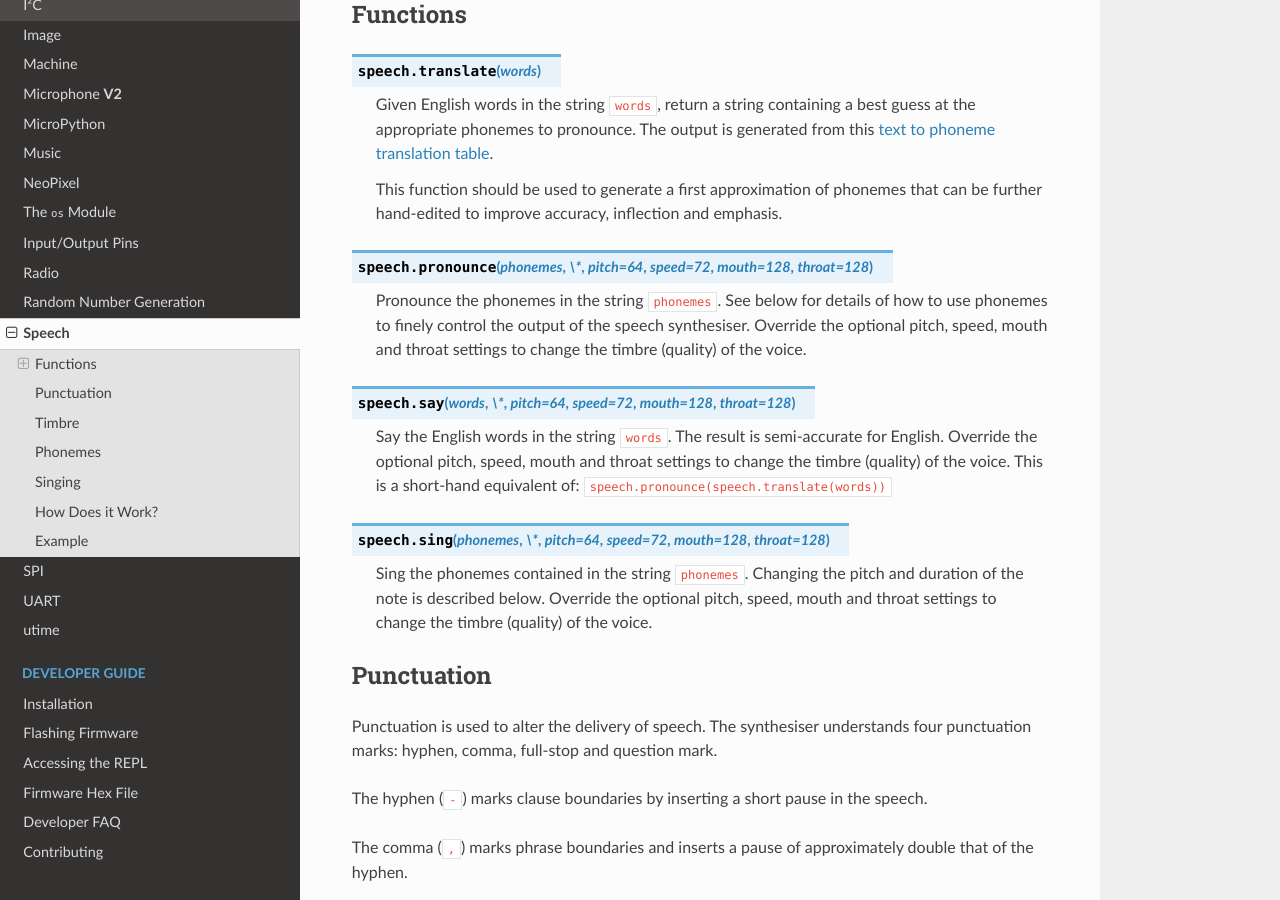
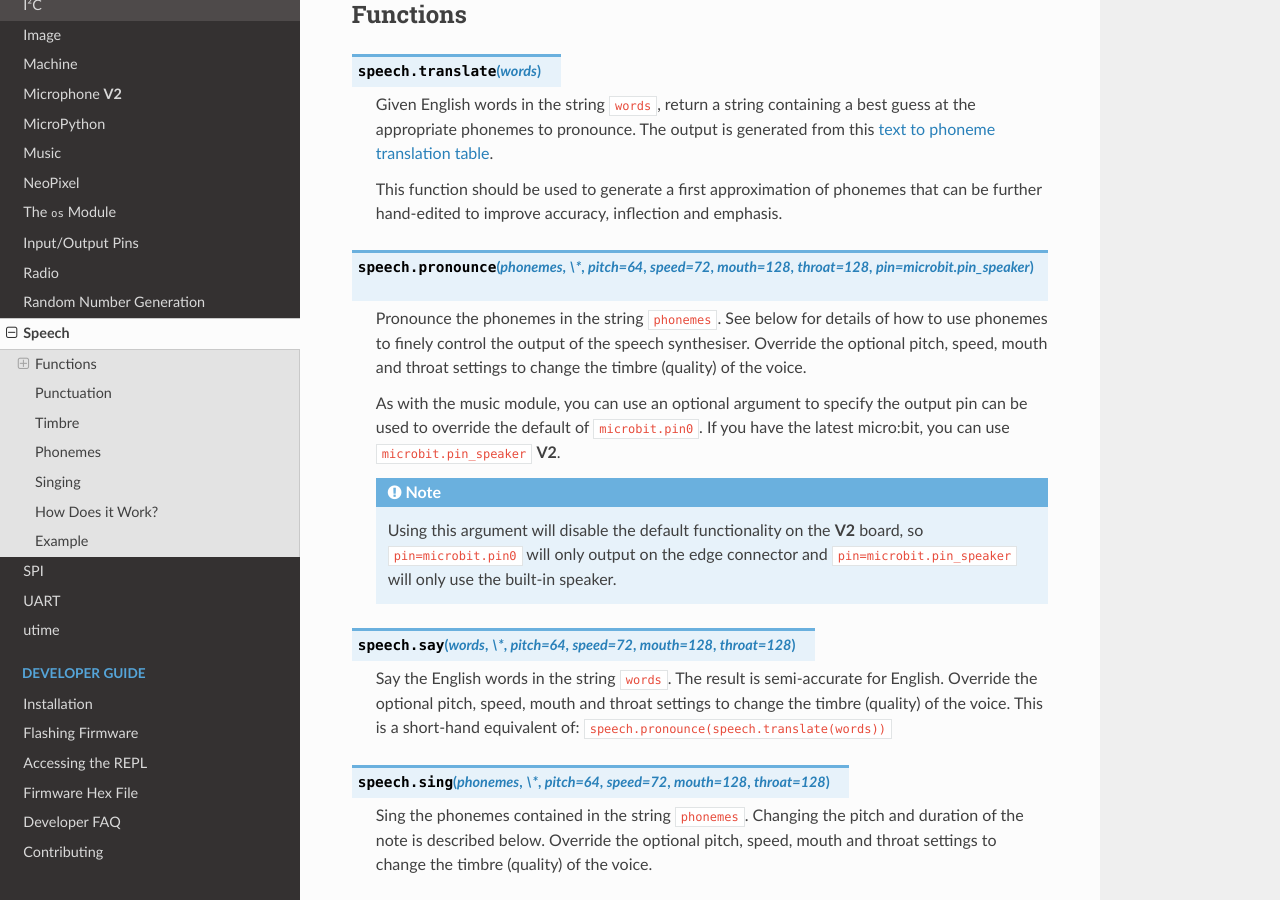
Before and after one commit to bbcmicrobit/micropython, a Sphinx documentation site: the page built from docs/speech.rst, in a window 1280 px wide and 900 px high, scrolled down 1186 px. Built offline with Sphinx 7.4.7 and the Read the Docs theme 2.0.0, drawn with Linux system fonts in a browser that asks for light colours.

Commit message:
update speech

```diff
--- a/docs/speech.rst
+++ b/docs/speech.rst
@@ -45,12 +45,23 @@ Functions
     that can be further hand-edited to improve accuracy, inflection and
     emphasis.
 
-.. py:function:: pronounce(phonemes, \*, pitch=64, speed=72, mouth=128, throat=128)
+.. py:function:: pronounce(phonemes, \*, pitch=64, speed=72, mouth=128, throat=128, pin=microbit.pin_speaker)
 
     Pronounce the phonemes in the string ``phonemes``. See below for details of
     how to use phonemes to finely control the output of the speech synthesiser.
     Override the optional pitch, speed, mouth and throat settings to change the
     timbre (quality) of the voice.
+
+    As with the music module, you can use an optional argument to specify the
+    output pin can be used to override the default of ``microbit.pin0``.
+    If you have the latest micro:bit, you can use ``microbit.pin_speaker``
+    **V2**.
+
+    .. note::
+        Using this argument will disable the default functionality on the
+        **V2** board, so ``pin=microbit.pin0`` will only output on the
+        edge connector and ``pin=microbit.pin_speaker`` will only use
+        the built-in speaker.
 
 .. py:function:: say(words, \*, pitch=64, speed=72, mouth=128, throat=128)
 
```
Also changed, not shown: 1 other file.
